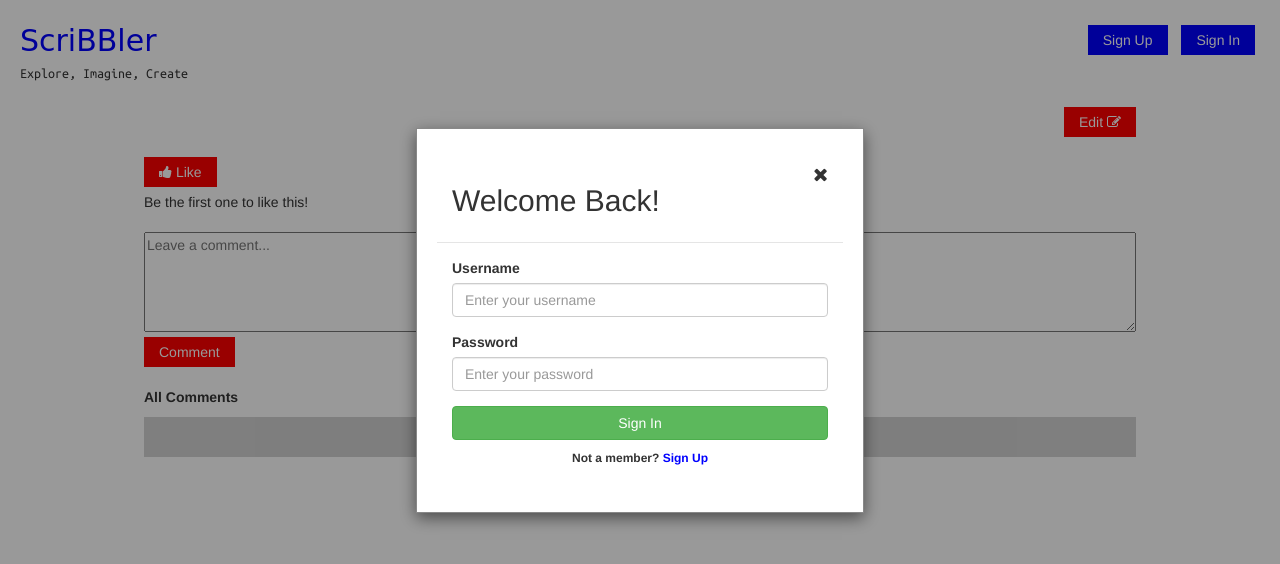
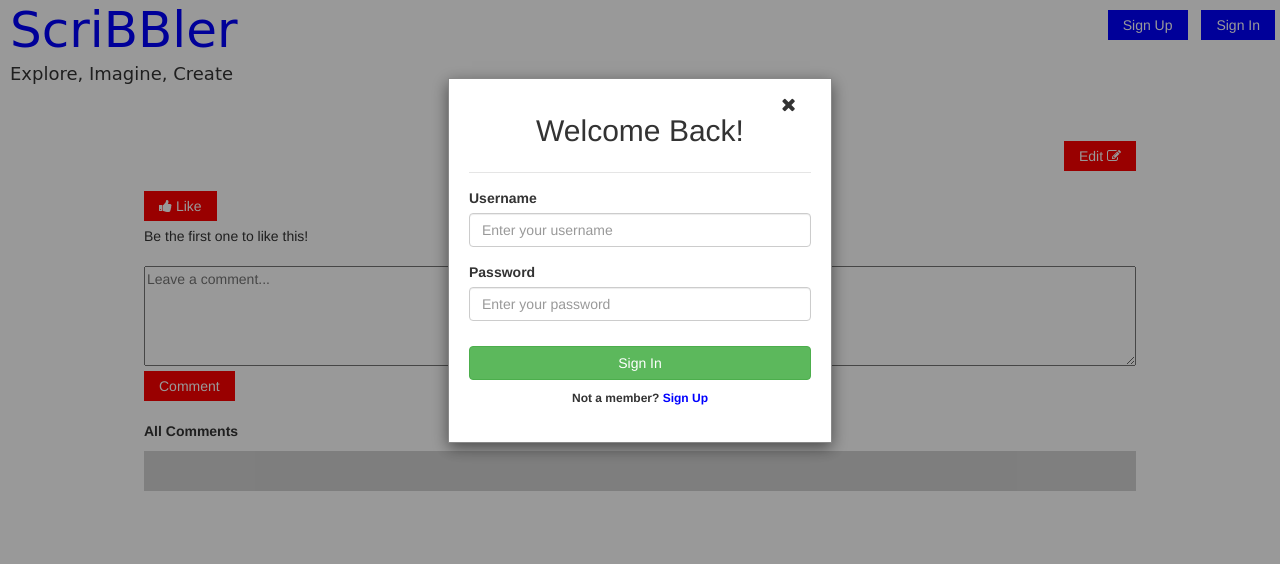
Before and after one commit to Saquib-Jawed/Scribbler-Project, a plain HTML site: page Scribbler-Project--master/html/post.html in a window 1280 px wide. Both pictures are taken after a click on the button "Sign In". Drawn offline with nearby package versions, Linux system fonts and the light colour scheme; a web font is replaced by a local one.

Commit message:
Update common.css

```diff
--- a/Scribbler-Project--master/styles/common.css
+++ b/Scribbler-Project--master/styles/common.css
@@ -4,19 +4,35 @@ body {
   margin: 0;
   padding: 10px;
 }
+
 .header {
   display: flex;
   justify-content: space-between;
 }
+
 #title #heading {
   font-family: "Montez", cursive;
   color: blue;
-  font-size: 30px;
+  font-size: 50px;
   margin: 0;
+  position: relative;
+  bottom: 25px;
+  right: 10px;
 }
+
 #title #sub-heading {
-  font-family: "Ubuntu Mono", monospace;
+  font-family: "Montez", cursive;
   margin: 0;
+  font-size: 18px;
+  position: relative;
+  bottom: 30px;
+  right: 10px;
+}
+
+#button-wrapper {
+  position: relative;
+  bottom: 15px;
+  left: 20px;
 }
 
 #button-wrapper button {
@@ -27,6 +43,7 @@ body {
   margin: 5px;
   cursor: pointer;
 }
+
 .modal {
   display: none;
   position: fixed;
@@ -40,29 +57,59 @@ body {
   background-color: rgba(0, 0, 0, 0.4);
 }
 
+#signIn-content{
+  padding: 0px 10px 10px 10px ;
+}
 
 .modal-content {
   background-color: #ffffff;
   margin: 10% auto;
-    padding: 20px;
+  padding: 0px 20px 10px 20px;
   border: 1px solid #888;
-    width: 35%;
+  width: 30%;
   border-radius: 0;
+  position: relative;
+  bottom: 50px;
 }
-  .modal-content .modal-header{
+
+.btn-block {
+  margin-top: 25px;
+}
+
+.modal-content .modal-header {
   margin: 0;
+}
+
+#modal-signUp .modal-heading {
+  text-align: center;
+}
+
+#modal-signUp .modal-body {
+  padding-left: 0px;
+  padding-right: 0px;
+}
+
+#signInModal .modal-heading {
+  text-align: center;
+}
+
+#signInModal .modal-body {
+  padding-left: 0px;
+  padding-right: 0px;
 }
 
 .close-icon {
   float: right;
   cursor: pointer;
 }
+
 .not-member {
   text-align: center;
   margin: 10px;
   font-weight: bold;
   font-size: 12px;
 }
+
 .not-member span {
   color: blue;
   cursor: pointer;
```
Lines whose indentation alone changed are shown as unchanged.
